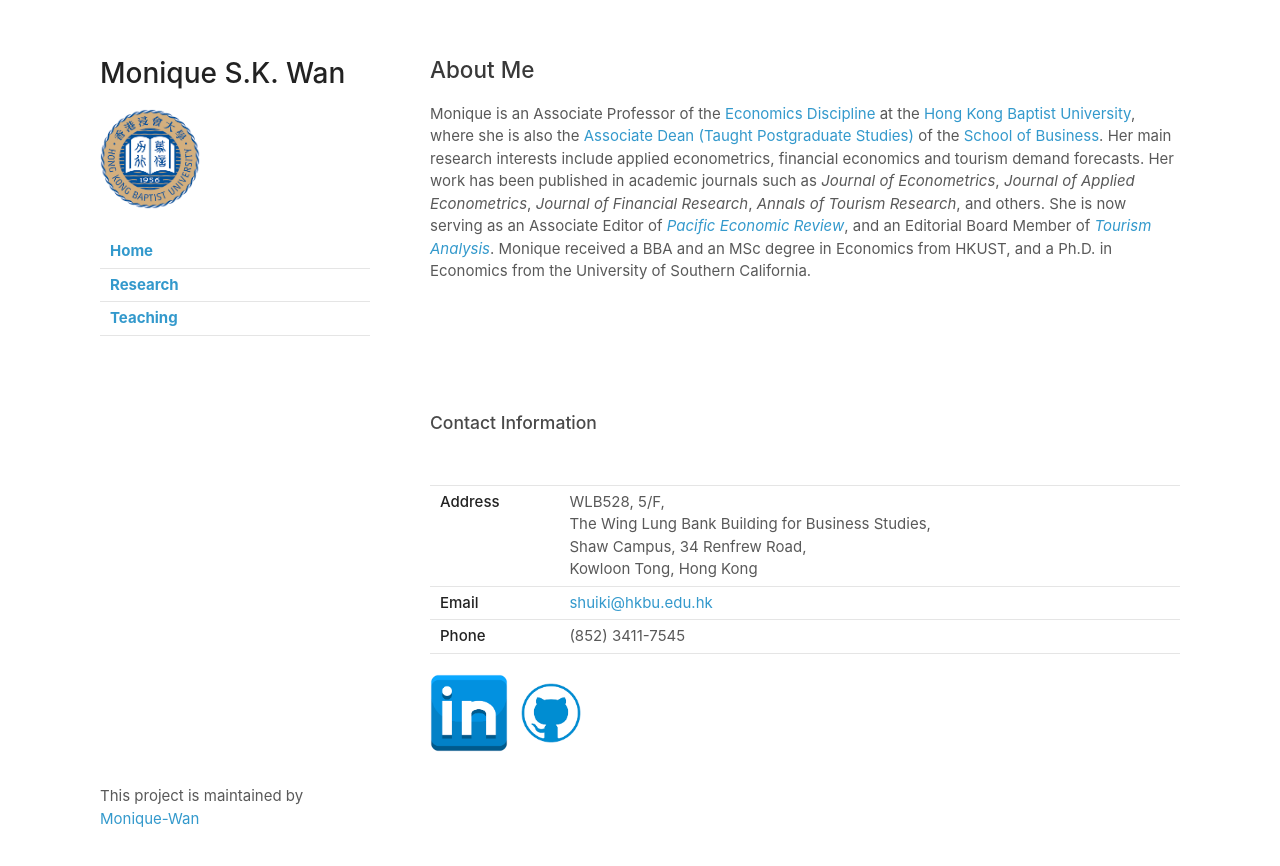
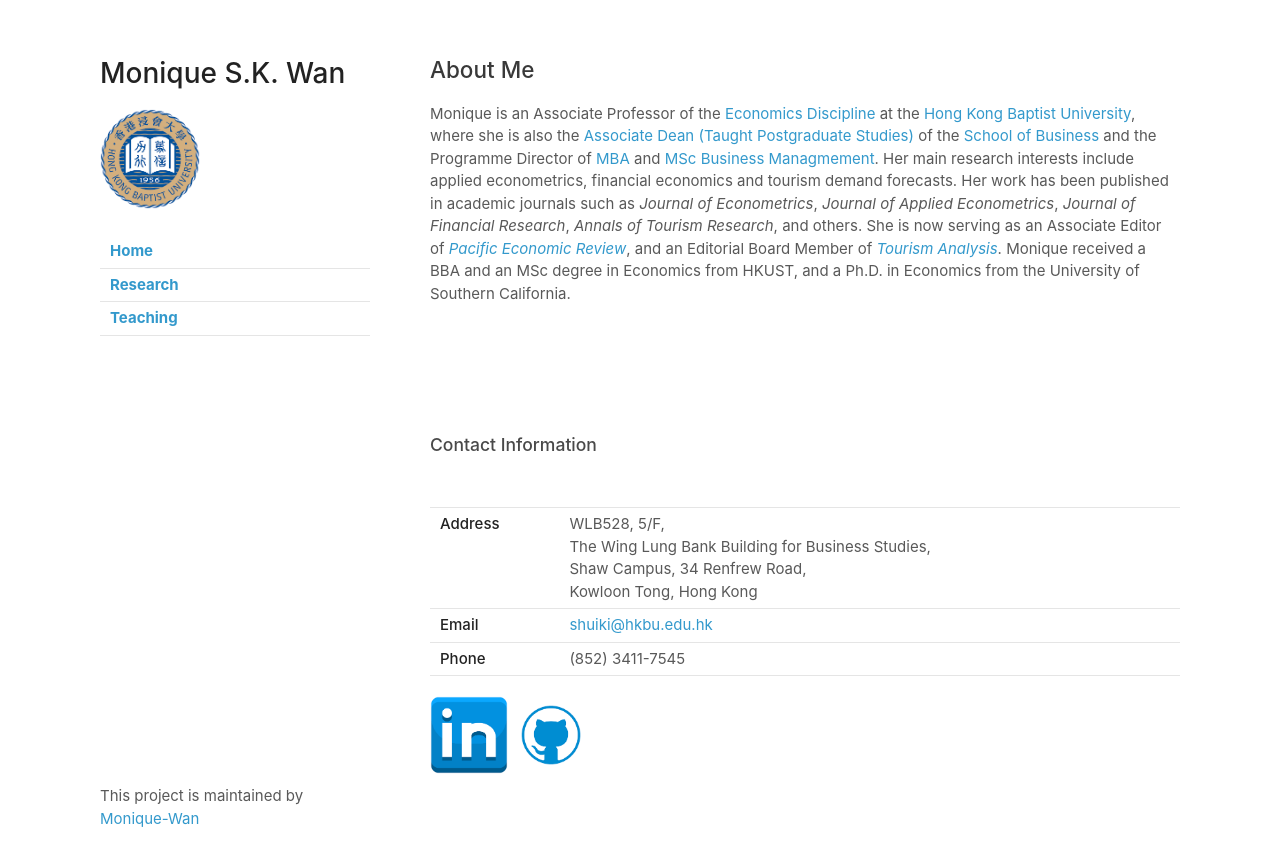
Before and after one commit to Monique-Wan/home, a Jekyll site: the page built from index.md, in a window 1280 px wide. Shown: the top 866 px of the page. Built offline with Jekyll 4.4.1, drawn with Linux system fonts in a browser that asks for light colours; our own code applies the rules of GitHub Pages for plain Markdown files.

Commit message:
Update index.md

```diff
--- a/index.md
+++ b/index.md
@@ -1,6 +1,6 @@
 ## About Me
 
-Monique is an Associate Professor of the [Economics Discipline](https://bus.hkbu.edu.hk/eng/bus/department/aef/faculty-members/index.jsp) at the [Hong Kong Baptist University](https://bus.hkbu.edu.hk/eng/bus/main/Index), where she is also the [Associate Dean (Taught Postgraduate Studies)](https://bus.hkbu.edu.hk/eng/bus/about-the-school/people-school-of-business/school-administration/index.jsp) of the [School of Business](https://bus.hkbu.edu.hk/eng/bus/about-the-school/about-school-of-business/index.jsp). Her main research interests include applied econometrics, financial economics and tourism demand forecasts. Her work has been published in academic journals such as *Journal of Econometrics*, *Journal of Applied Econometrics*, *Journal of Financial Research*, *Annals of Tourism Research*, and others. She is now serving as an Associate Editor of [*Pacific Economic Review*](https://onlinelibrary.wiley.com/journal/14680106), and an Editorial Board Member of [*Tourism Analysis*](https://cognizantcommunication.com/publication/tourism-analysis-an-interdisciplinary-tourism-hospitality-journal/). Monique received a BBA and an MSc degree in Economics from HKUST, and a Ph.D. in Economics from the University of Southern California.
+Monique is an Associate Professor of the [Economics Discipline](https://bus.hkbu.edu.hk/eng/bus/department/aef/faculty-members/index.jsp) at the [Hong Kong Baptist University](https://bus.hkbu.edu.hk/eng/bus/main/Index), where she is also the [Associate Dean (Taught Postgraduate Studies)](https://bus.hkbu.edu.hk/eng/bus/about-the-school/people-school-of-business/school-administration/index.jsp) of the [School of Business](https://bus.hkbu.edu.hk/eng/bus/about-the-school/about-school-of-business/index.jsp) and the Programme Director of [MBA](https://mba.hkbu.edu.hk/) and [MSc Business Managmement](https://mscbm.hkbu.edu.hk/eng/main/Index). Her main research interests include applied econometrics, financial economics and tourism demand forecasts. Her work has been published in academic journals such as *Journal of Econometrics*, *Journal of Applied Econometrics*, *Journal of Financial Research*, *Annals of Tourism Research*, and others. She is now serving as an Associate Editor of [*Pacific Economic Review*](https://onlinelibrary.wiley.com/journal/14680106), and an Editorial Board Member of [*Tourism Analysis*](https://cognizantcommunication.com/publication/tourism-analysis-an-interdisciplinary-tourism-hospitality-journal/). Monique received a BBA and an MSc degree in Economics from HKUST, and a Ph.D. in Economics from the University of Southern California.
 
 <br/><br/>
 <br/><br/>
```
